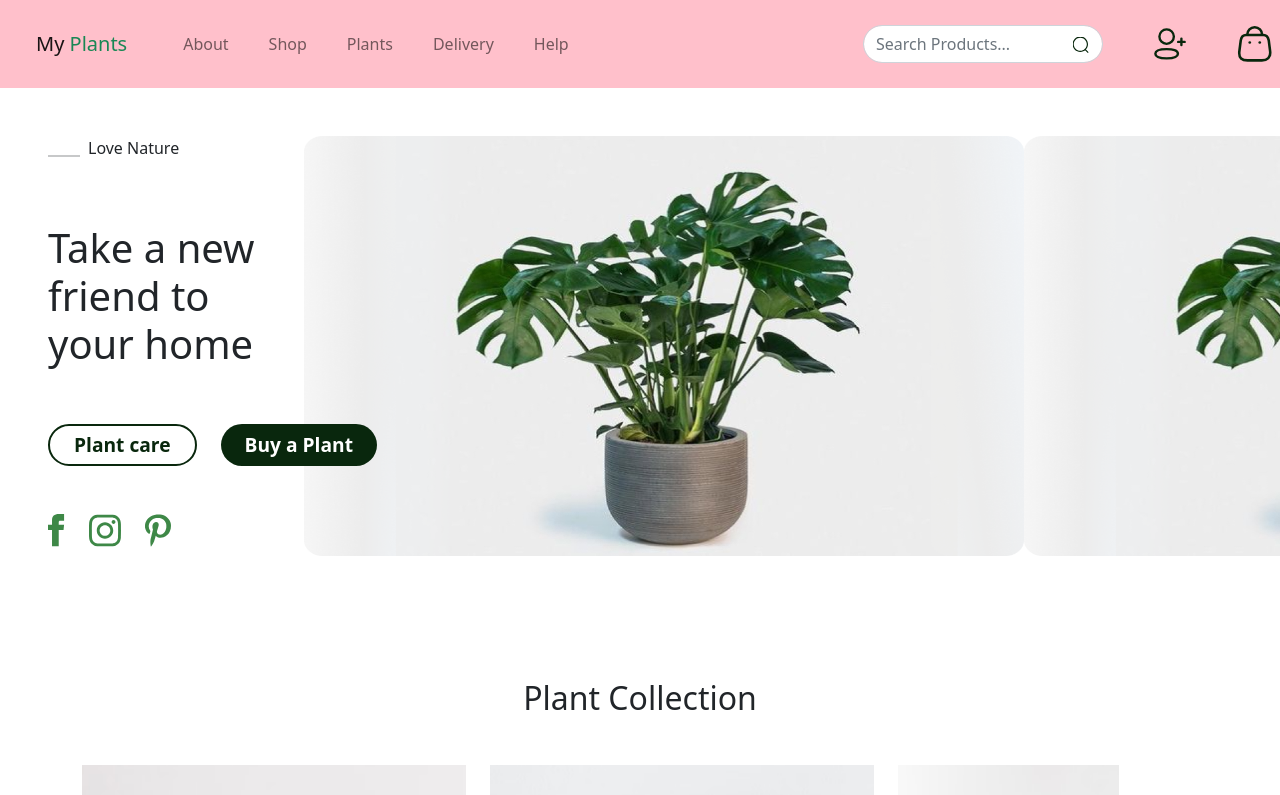
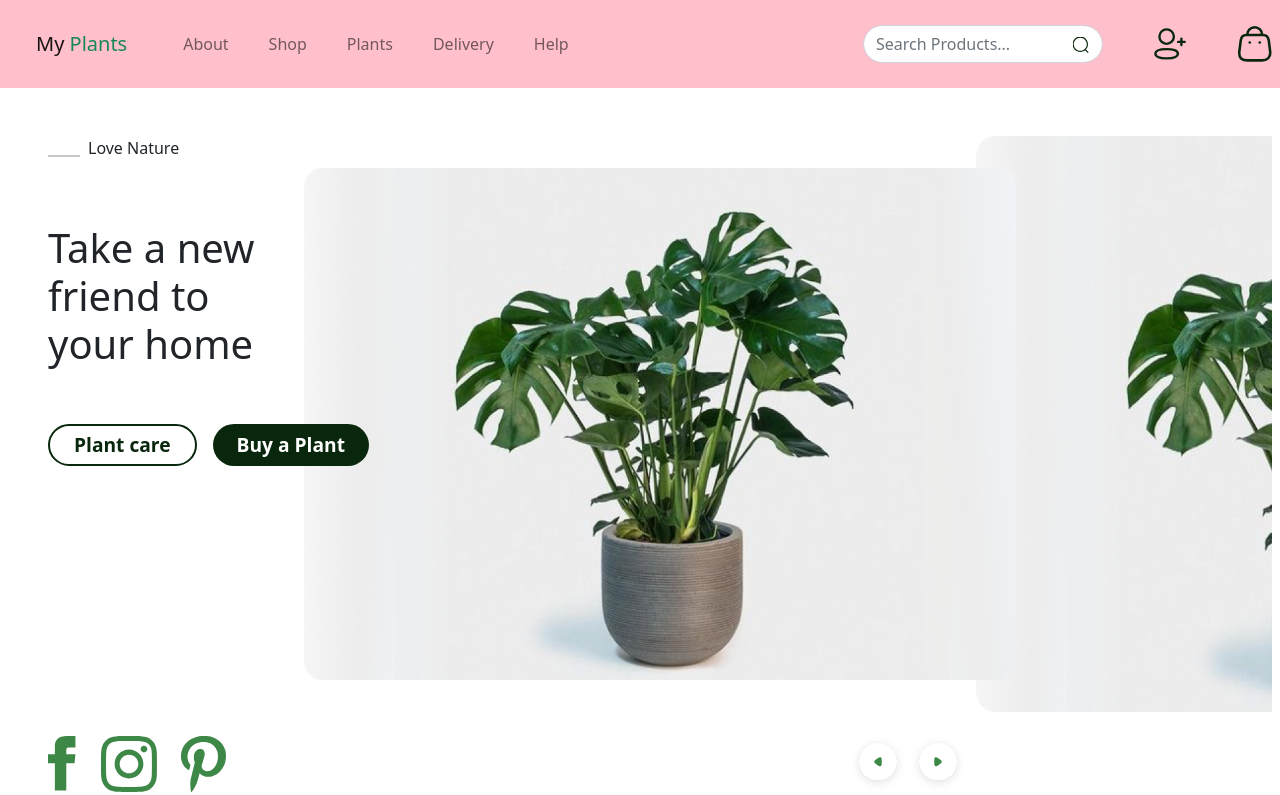
Before and after one commit to kamal-singh-itobuz/plant-page, a plain HTML site: page index.html in a window 1280 px wide. Shown: the top 795 px of the page. Drawn offline with nearby package versions, Linux system fonts and the light colour scheme.

Commit message:
Client Section JS remains

```diff
--- a/index.html
+++ b/index.html
@@ -52,25 +52,32 @@
         </div>
     </nav>
 
-    <section class="hero-section container-fluid ps-5 pt-5 d-flex flex-column flex-lg-row p-0">
-        <div class="hero-content d-flex flex-column gap-5">
+    <section class="hero-section container-fluid px-2 ps-md-5 pt-5 d-flex flex-column gap-4">
+        <div class="d-flex flex-column flex-lg-row">
+            <div class="hero-content d-flex flex-column gap-3 gap-md-5">
                 <div class="d-flex align-items-center gap-2">
                     <hr>
                     <p>Love Nature</p>
                 </div>
                 <h1>Take a new friend to your home</h1>
-            <div class="hero-buttons d-flex gap-4">
+                <div class="hero-buttons d-flex gap-3">
                     <button class="button-plant-care text-nowrap" role="button">Plant care</button>
                     <button class="button-buy-plant text-nowrap" role="button">Buy a Plant</button>
                 </div>
+            </div>
+            <div class="hero-slider d-flex overflow-hidden align-items-center"></div>
+        </div>
+        <div class="social-and-prev-next-buttons d-flex justify-content-between">
             <div class="hero-social-media-logos d-flex gap-4">
                 <img src="./images/ask-anything/facebook.svg" alt="Facebook">
                 <img src="./images/ask-anything/instagram.svg" alt="Instagram">
                 <img src="./images/ask-anything/pinterest.svg" alt="Pinterest">
             </div>
+            <div class="hero-next-prev-buttons">
+                <img class="hero-left-slider-button" src="./images/home/left-arrow.svg" alt="Prev">
+                <img class="hero-right-slider-button" src="./images/home/right-arrow.svg" alt="next">
             </div>
-
-        <div class="hero-slider d-flex overflow-hidden"></div>
+        </div>
     </section>
 
     <section class="container plant-collection">
@@ -158,7 +165,7 @@
                 <textarea class="w-100 my-2 mt-5" rows="1" placeholder="Message"></textarea>
                 <div class="d-flex justify-content-between my-5">
                     <button class="button-ask-anything">Send</button>
-                    <div class="d-flex gap-5">
+                    <div class="d-flex gap-3 gap-md-5">
                         <img role="button" src="./images/ask-anything/facebook.svg" alt="Facebook">
                         <img role="button" src="./images/ask-anything/instagram.svg" alt="instagram">
                         <img role="button" src="./images/ask-anything/pinterest.svg" alt="pinterest">
--- a/script.js
+++ b/script.js
@@ -1,10 +1,20 @@
 const heroSliderContainer = document.querySelector('.hero-slider');
-
 const plantImagesSection = document.querySelector('.plant-collection-images');
 const previousButton = document.querySelector('.prev-button');
 const nextButton = document.querySelector('.next-button');
 const plantCollectionImages = [{imageName: "bird-paradise", name: "1. Bird of Paradise"}, {imageName: "rubber-plant", name: "2. Rubber Plants"}, {imageName: "string-pearls", name: "3. String of Pearls"}, {imageName: "rubber-plant", name: "4. Rubber Plants"}];
 const heroSliderImages = [{imageName: "main-plant"}, {imageName: "main-plant-copy1"}, {imageName: "main-plant-copy2"}];
+
+function updateHeroCarousel(heroCards, current) {
+    heroCards.forEach(card => {
+        card.style.height = "36rem";
+        card.style.transform = `translateX(-${currentHeroSlide * 100}%)`;
+        card.style.zIndex = 0;
+    });
+    heroCards[current].style.height = "32rem";
+    heroCards[current].style.zIndex = 2;
+}
+
 function plantCollection (plantCollectionImages, container, section){
     plantCollectionImages.forEach(element => {
         const imageSection = document.createElement('div');
@@ -26,7 +36,6 @@ plantCollection(plantCollectionImages, plantImagesSection, "plant-collection");
 previousButton.addEventListener('click', () => {
     plantImagesSection.innerHTML = '';
     const card = plantCollectionImages.shift();
-    console.log(plantCollectionImages.length);
     plantCollectionImages.push(card);
     plantCollection(plantCollectionImages, plantImagesSection, "plant-collection");
 });
@@ -34,12 +43,27 @@ previousButton.addEventListener('click', () => {
 nextButton.addEventListener('click', () => {
     plantImagesSection.innerHTML = '';
     const card = plantCollectionImages.pop()
-    console.log(plantCollectionImages.length);
     plantCollectionImages.unshift(card);
     plantCollection(plantCollectionImages, plantImagesSection, "plant-collection");
 });
 
-
 // HOME SLIDER
 
 plantCollection(heroSliderImages, heroSliderContainer, "home");
+
+const heroCards = document.querySelectorAll('.home-card');
+const heroPreviousButton = document.querySelector('.hero-left-slider-button');
+const heroNextButton = document.querySelector('.hero-right-slider-button');
+const noOfHeroSlides = heroSliderImages.length;
+let currentHeroSlide = 0;
+updateHeroCarousel(heroCards, currentHeroSlide);
+
+heroPreviousButton.addEventListener('click', () => {
+    currentHeroSlide = (currentHeroSlide+1)%noOfHeroSlides;
+    updateHeroCarousel(heroCards, currentHeroSlide);
+});
+
+heroNextButton.addEventListener('click', () => {
+    currentHeroSlide = (currentHeroSlide-1+noOfHeroSlides)%noOfHeroSlides;
+    updateHeroCarousel(heroCards, currentHeroSlide);
+});
--- a/style.scss
+++ b/style.scss
@@ -55,18 +55,61 @@ $grey-text-color: #727272;
             border: 2px solid $dark-green-color;
         }
         .button-buy-plant {
-            z-index: 2;
+            z-index: 3;
+        }
+    }
+    .hero-next-prev-buttons {
+        img {
+            width: 3.5rem;
         }
     }
     .hero-slider {
         .home-card {
-            height: 85%;
-            width: calc(100% - 16rem);
+            transition: all .6s ease;
+            width: 100%;
             flex-shrink: 0;
             img {
                 height: 100%;
                 width: 100%;
-                z-index: 0;
+            }
+        }
+    }
+}
+
+@media (min-width: 576px) {
+    .hero-section {
+        .hero-slider {
+            .home-card {
+                width: 100%;
+                img {
+                    height: 80%;
+                }
+            }
+        }
+    }
+}
+@media (min-width: 768px) {
+    .hero-section {
+        .hero-slider {
+            .home-card {
+                margin-right: -40px;
+                width: 80%;
+                img {
+                    height: 100%;
+                }
+            }
+        }
+        .social-and-prev-next-buttons {
+            width: 75%;
+        }
+    }
+}
+
+@media (min-width: 1200px) {
+    .hero-section {
+        .hero-slider {
+            .home-card {
+                width: calc(100% - 16rem);
             }
         }
     }
```
Also changed, not shown: images/home/left-arrow.svg (added), images/home/right-arrow.svg (added), style.css, 1 other file. Lines whose indentation alone changed are shown as unchanged.
